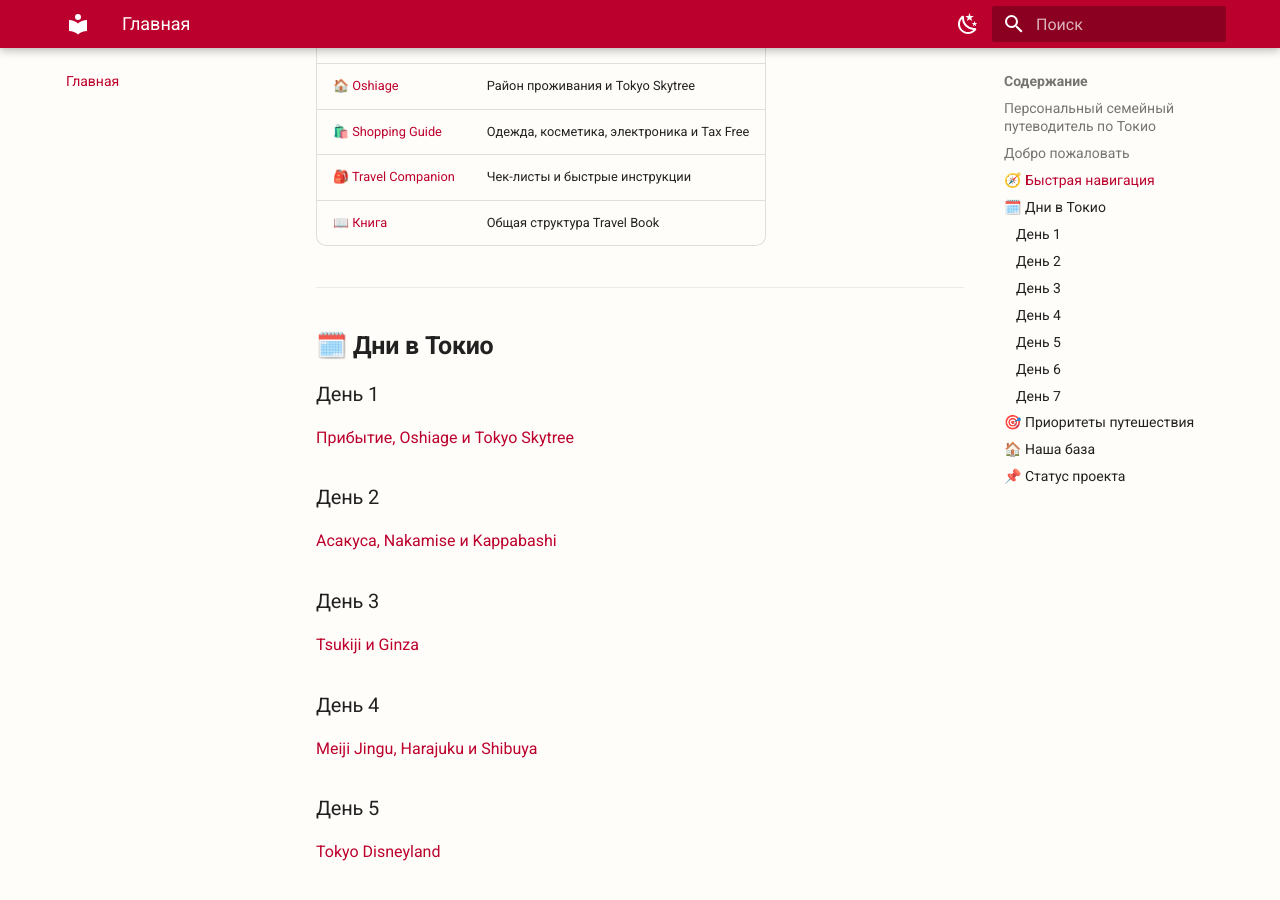
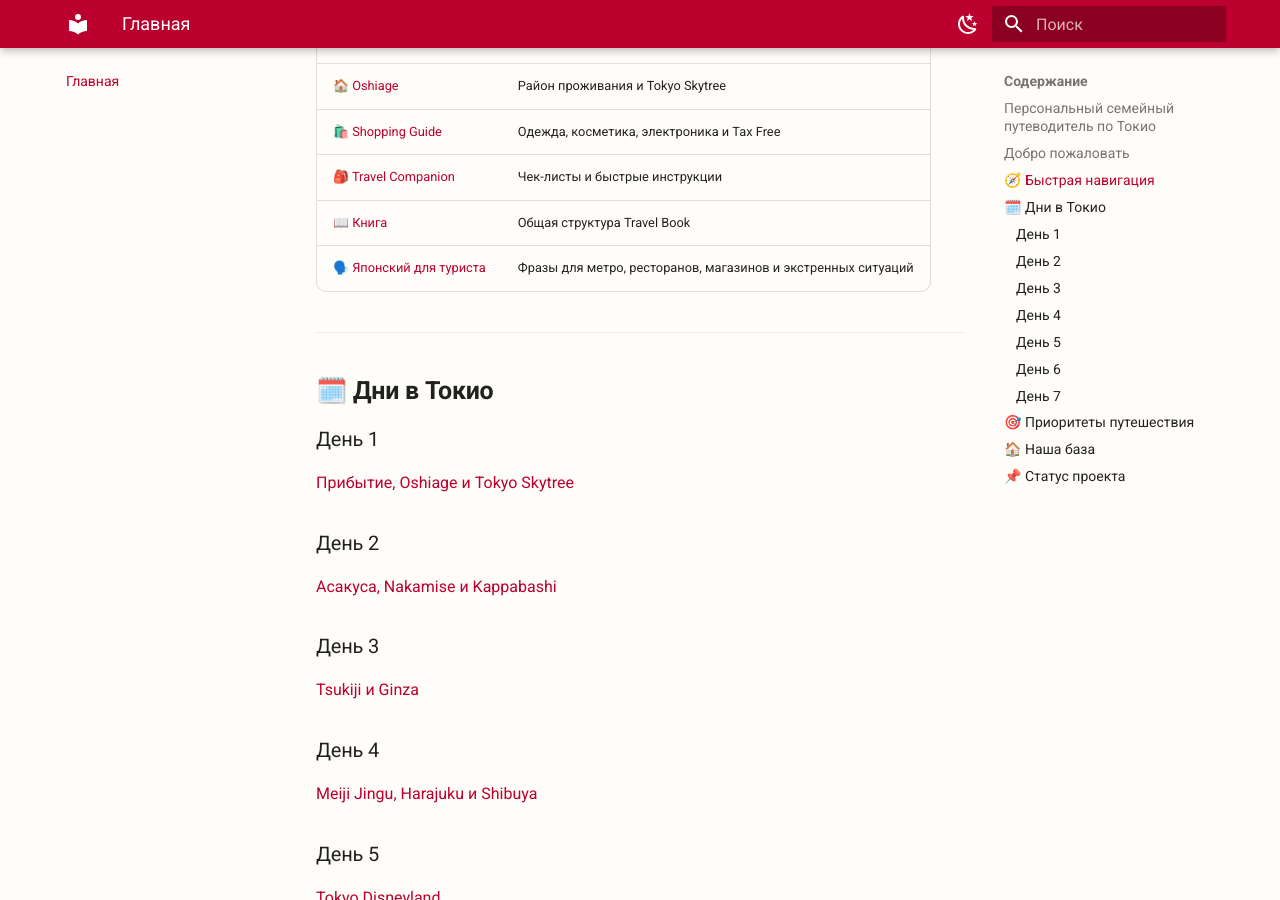
Before and after one commit to nepcuku-shprshty/JP-Trip, an MkDocs documentation site: the page built from docs/index.md, in a window 1280 px wide and 900 px high, scrolled down 922 px. Built offline with MkDocs 1.6.1 and Material for MkDocs 9.7.7, drawn with Linux system fonts in a browser that asks for light colours.

Commit message:
Update index.md

```diff
--- a/docs/index.md
+++ b/docs/index.md
@@ -38,6 +38,7 @@ JP-Trip — наш персональный цифровой путеводит
 | [🛍️ Shopping Guide](shopping-guide.md) | Одежда, косметика, электроника и Tax Free |
 | [🎒 Travel Companion](travel-companion.md) | Чек-листы и быстрые инструкции |
 | [📖 Книга](book.md) | Общая структура Travel Book |
+| [🗣️ Японский для туриста](japanese-phrases.md) | Фразы для метро, ресторанов, магазинов и экстренных ситуаций |
 
 ---
 
```
